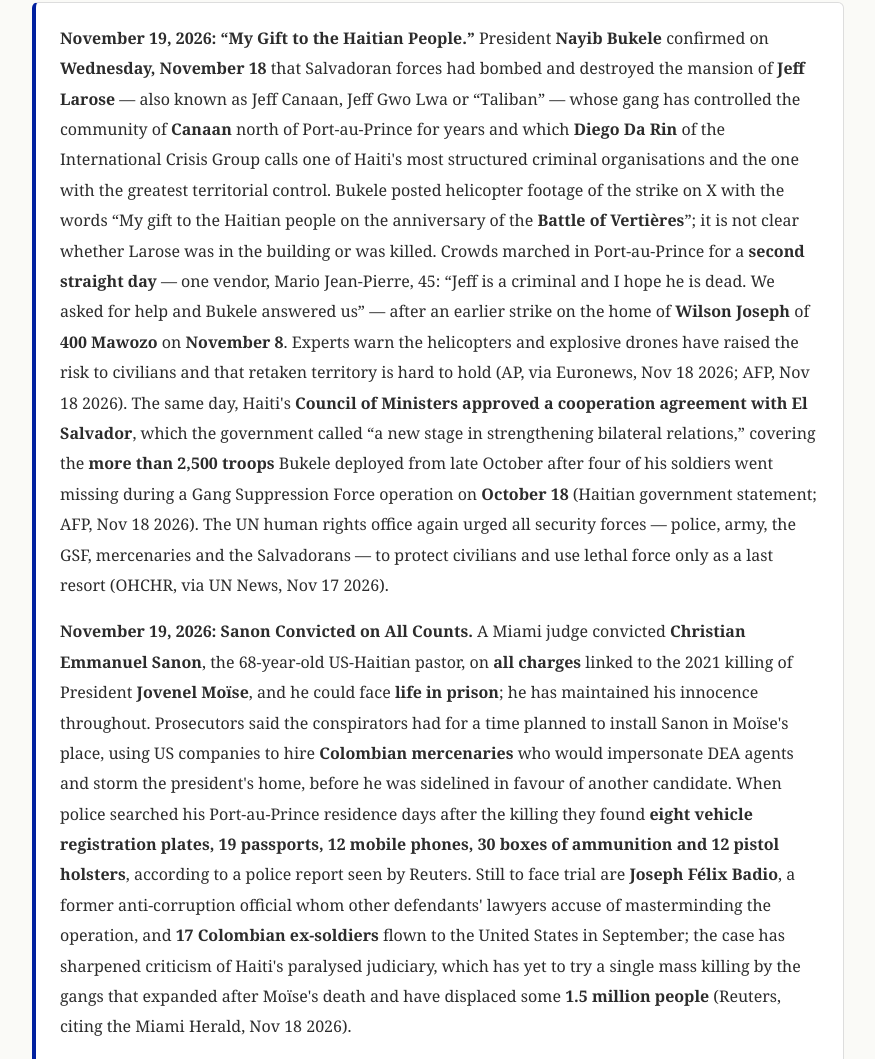
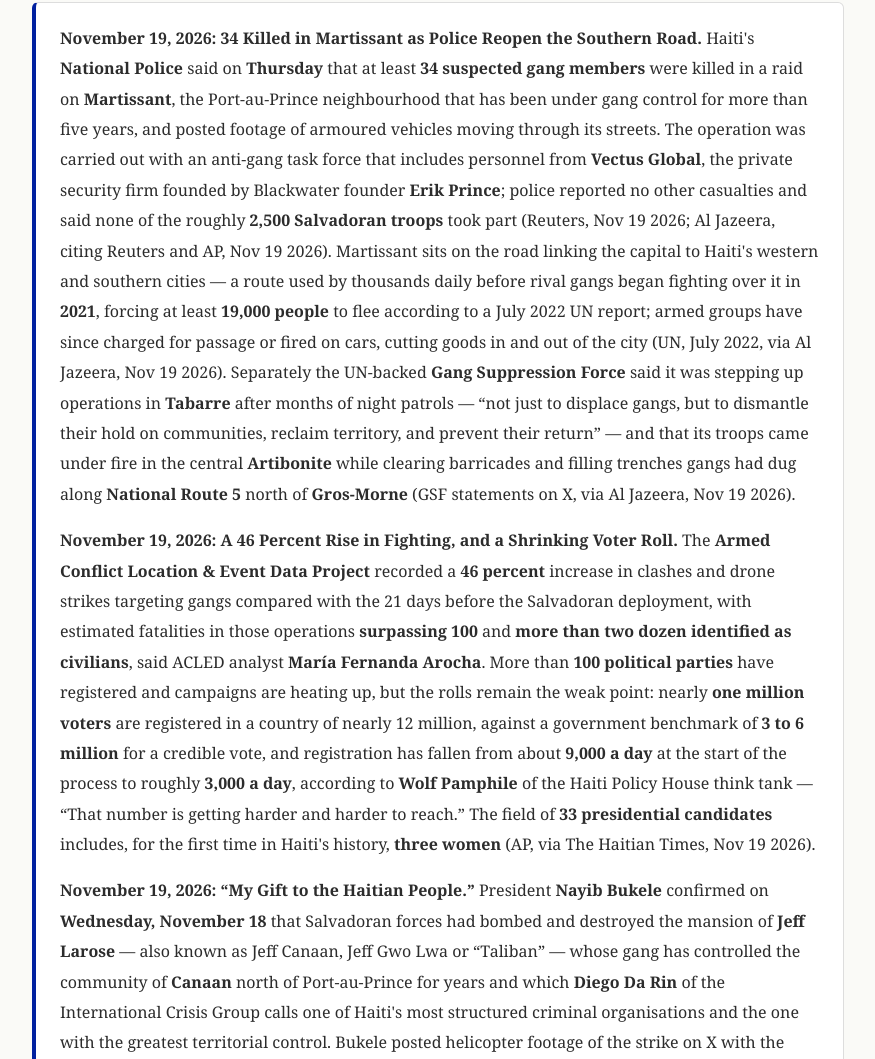
Before and after one commit to onyxgod777/haiti, a plain HTML site: page index.html in a window 1280 px wide. Shown: the part 8819-9878 px from the top of the page, without its empty margins (202-1077 px from the left). Drawn offline with Linux system fonts and the light colour scheme.

Commit message:
news: haiti update 2026-11-20

```diff
--- a/index.html
+++ b/index.html
@@ -686,7 +686,7 @@
   <!-- ════════════════════════════════════════════════════════ -->
   <section id="today">
     <h2>X. Haiti Today</h2>
-    <div class="era-dates">Last updated: November 19, 2026</div>
+    <div class="era-dates">Last updated: November 20, 2026</div>
 
     <div class="stats-grid">
       <div class="stat-card">
@@ -726,6 +726,39 @@
     </p>
 
     <div class="highlight-box blue">
+      <p><strong>November 19, 2026: 34 Killed in Martissant as Police Reopen the Southern Road.</strong> Haiti's
+      <strong>National Police</strong> said on <strong>Thursday</strong> that at least <strong>34 suspected gang
+      members</strong> were killed in a raid on <strong>Martissant</strong>, the Port-au-Prince neighbourhood that
+      has been under gang control for more than five years, and posted footage of armoured vehicles moving through
+      its streets. The operation was carried out with an anti-gang task force that includes personnel from
+      <strong>Vectus Global</strong>, the private security firm founded by Blackwater founder <strong>Erik
+      Prince</strong>; police reported no other casualties and said none of the roughly <strong>2,500 Salvadoran
+      troops</strong> took part (Reuters, Nov 19 2026; Al Jazeera, citing Reuters and AP, Nov 19 2026). Martissant
+      sits on the road linking the capital to Haiti's western and southern cities &mdash; a route used by
+      thousands daily before rival gangs began fighting over it in <strong>2021</strong>, forcing at least
+      <strong>19,000 people</strong> to flee according to a July 2022 UN report; armed groups have since charged
+      for passage or fired on cars, cutting goods in and out of the city (UN, July 2022, via Al Jazeera, Nov 19
+      2026). Separately the UN-backed <strong>Gang Suppression Force</strong> said it was stepping up operations in
+      <strong>Tabarre</strong> after months of night patrols &mdash; &ldquo;not just to displace gangs, but to
+      dismantle their hold on communities, reclaim territory, and prevent their return&rdquo; &mdash; and that its
+      troops came under fire in the central <strong>Artibonite</strong> while clearing barricades and filling
+      trenches gangs had dug along <strong>National Route 5</strong> north of <strong>Gros-Morne</strong>
+      (GSF statements on X, via Al Jazeera, Nov 19 2026).</p>
+
+      <p><strong>November 19, 2026: A 46 Percent Rise in Fighting, and a Shrinking Voter Roll.</strong> The
+      <strong>Armed Conflict Location &amp; Event Data Project</strong> recorded a <strong>46 percent</strong>
+      increase in clashes and drone strikes targeting gangs compared with the 21 days before the Salvadoran
+      deployment, with estimated fatalities in those operations <strong>surpassing 100</strong> and
+      <strong>more than two dozen identified as civilians</strong>, said ACLED analyst
+      <strong>Mar&iacute;a Fernanda Arocha</strong>. More than <strong>100 political parties</strong> have
+      registered and campaigns are heating up, but the rolls remain the weak point: nearly <strong>one million
+      voters</strong> are registered in a country of nearly 12 million, against a government benchmark of
+      <strong>3 to 6 million</strong> for a credible vote, and registration has fallen from about
+      <strong>9,000 a day</strong> at the start of the process to roughly <strong>3,000 a day</strong>, according
+      to <strong>Wolf Pamphile</strong> of the Haiti Policy House think tank &mdash; &ldquo;That number is getting
+      harder and harder to reach.&rdquo; The field of <strong>33 presidential candidates</strong> includes, for the
+      first time in Haiti's history, <strong>three women</strong> (AP, via The Haitian Times, Nov 19 2026).</p>
+
       <p><strong>November 19, 2026: &ldquo;My Gift to the Haitian People.&rdquo;</strong> President <strong>Nayib
       Bukele</strong> confirmed on <strong>Wednesday, November 18</strong> that Salvadoran forces had bombed and
       destroyed the mansion of <strong>Jeff Larose</strong> &mdash; also known as Jeff Canaan, Jeff Gwo Lwa or
```
